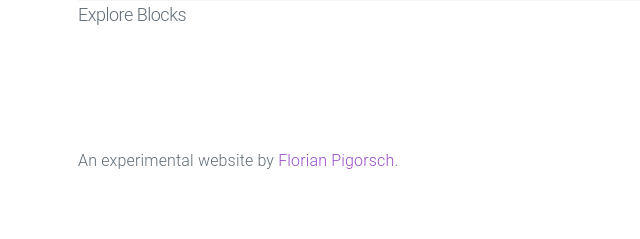
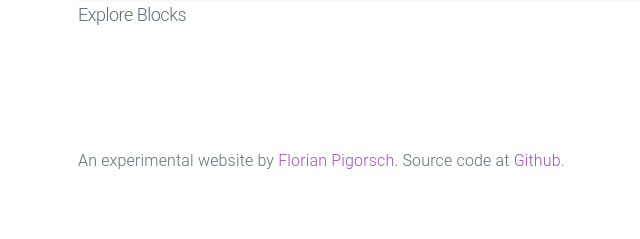
Before and after one commit to flopp/unicode, a Python web app: template www/templates/welcome.html in a window 1280 px wide. Shown: the part 561-800 px from the top of the page, without its empty margins (182-822 px from the left). Run offline with Jinja, Linux system fonts and the light colour scheme; the template is opened without the code that fills it, so the values that code supplies are empty; some libraries are stand-ins or nearby versions.

Commit message:
added github link to footer

```diff
--- a/www/templates/base.html
+++ b/www/templates/base.html
@@ -36,7 +36,7 @@
 
         <footer class="footer">
             <div class="container">
-                An experimental website by <a href="http://www.florian-pigorsch.de/" rel="author" target="_blank">Florian Pigorsch</a>.
+                An experimental website by <a href="https://www.florian-pigorsch.de/" alt="Florian Pigorsch" rel="author" target="_blank">Florian Pigorsch</a>. Source code at <a href="https://github.com/flopp/unicode-explorer" target="_blank">Github</a>.
             </div>
         <footer>
     </main>
```
